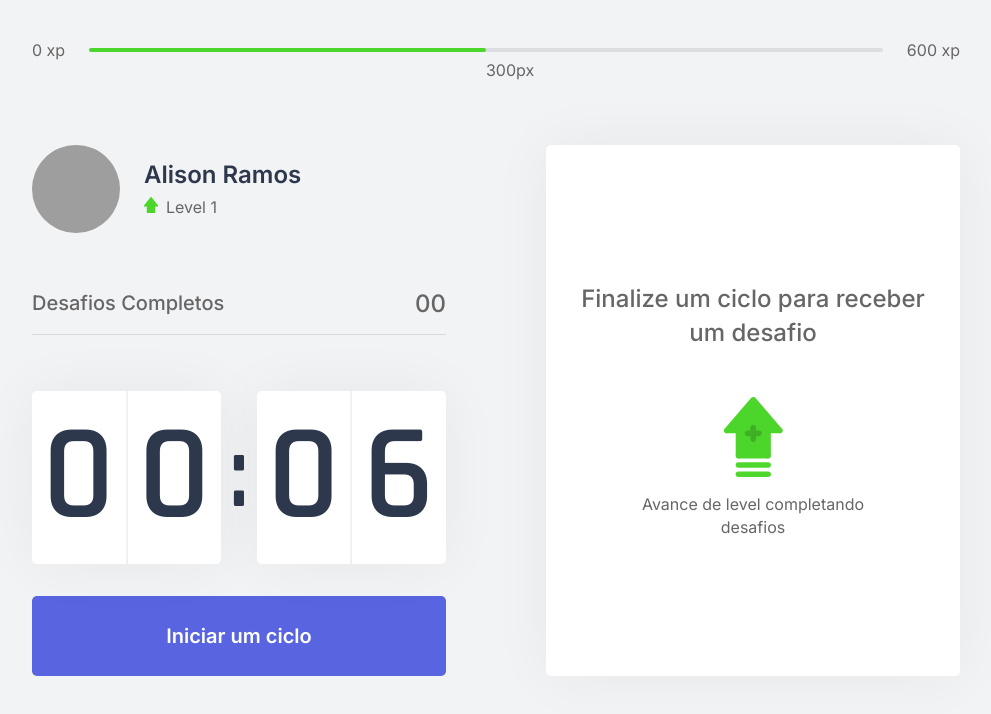
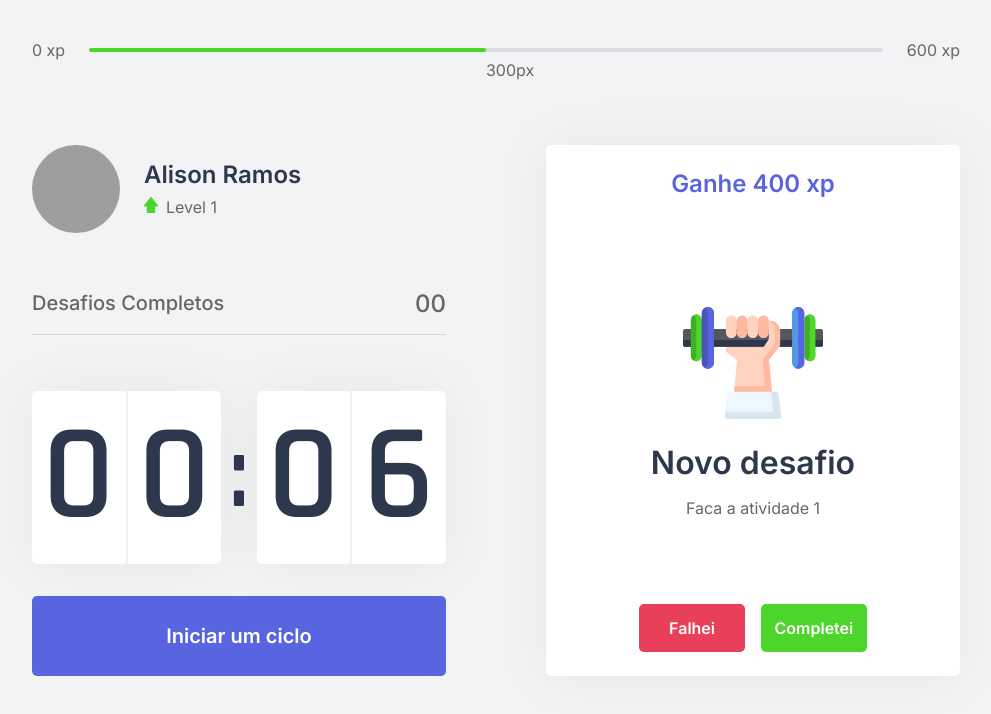
Before and after one commit to AlisonGoodUnion/nlw4-react, a Next.js app: page / in a window 1280 px wide. Shown: the top 714 px of the page, without its empty margins (144-1135 px from the left). Built offline with nearby package versions, Linux system fonts and the light colour scheme; grey boxes are pictures that could not be loaded.

Commit message:
Styles content challenge box

```diff
--- a/src/components/ChallengeBox.tsx
+++ b/src/components/ChallengeBox.tsx
@@ -1,8 +1,33 @@
 import styles from '../styles/components/ChallengeBox.module.css'
 
 export function ChallengeBox() {
+  const hasActiveChallenge = true;
+
   return (
     <div className={styles.challengeBoxContainer}>
+
+      {hasActiveChallenge ? (
+        <div className={styles.challengeBoxActive}>
+          <header>Ganhe 400 xp</header>
+
+          <main>
+            <img src={"icons/body.svg"}/>
+            <strong>Novo desafio</strong>
+            <p>Faca a atividade 1</p>
+          </main>
+
+          <footer>
+            <button type={"button"}
+                    className={styles.challengeBoxFailedButton}>
+              Falhei
+            </button>
+            <button type={"button"}
+                    className={styles.challengeBoxSucceededButton}>
+              Completei
+            </button>
+          </footer>
+        </div>
+      ) : (
         <div className={styles.challengeBoxNotActive}>
           <strong>Finalize um ciclo para receber um desafio</strong>
           <p>
@@ -10,6 +35,7 @@ export function ChallengeBox() {
             Avance de level completando desafios
           </p>
         </div>
+      )}
     </div>
   )
 }
--- a/src/styles/components/ChallengeBox.module.css
+++ b/src/styles/components/ChallengeBox.module.css
@@ -39,3 +39,73 @@
 .challengeBoxNotActive p img{
   margin-bottom: 1rem;
 }
+
+.challengeBoxActive {
+  height: 100%;
+
+  display: flex;
+  flex-direction: column;
+}
+
+.challengeBoxActive header {
+  color: var(--blue);
+  font-weight: 600;
+  font-size: 1.5rem;
+  padding: 0 2rem 1.5rem;
+  border-bottom: 1px var(--gray-line);
+}
+
+.challengeBoxActive main {
+  flex: 1;
+  display: flex;
+  flex-direction: column;
+  align-items: center;
+  justify-content: center;
+}
+
+.challengeBoxActive main strong {
+  font-weight: 600;
+  font-size: 2rem;
+  color: var(--title);
+  margin: 1.5rem 0 1rem;
+}
+
+.challengeBoxActive main p {
+  font-weight: 1.5;
+}
+
+.challengeBoxActive footer {
+  display: grid;
+  grid-template-columns: 1fr 1fr; /** duas colunas com memso tamanho*/
+  gap: 1rem; /** distancia entre os botoes*/
+}
+
+.challengeBoxActive button {
+  height: 3rem;
+
+  display: flex;
+  align-items: center;
+  justify-content: center;
+
+  border: 0;
+  border-radius: 5px;
+
+  color: var(--white);
+
+  font-size: 1rem;
+  font-weight: 600;
+
+  transition: filter 0.2s; /** time do hover*/
+}
+
+.challengeBoxActive footer button.challengeBoxFailedButton {
+  background: var(--red);
+}
+
+.challengeBoxActive footer button.challengeBoxSucceededButton {
+  background: var(--green);
+}
+
+.challengeBoxActive footer button:hover {
+  filter: brightness(0.9); /** escurecer btn*/
+}
```
Lines whose indentation alone changed are shown as unchanged.
